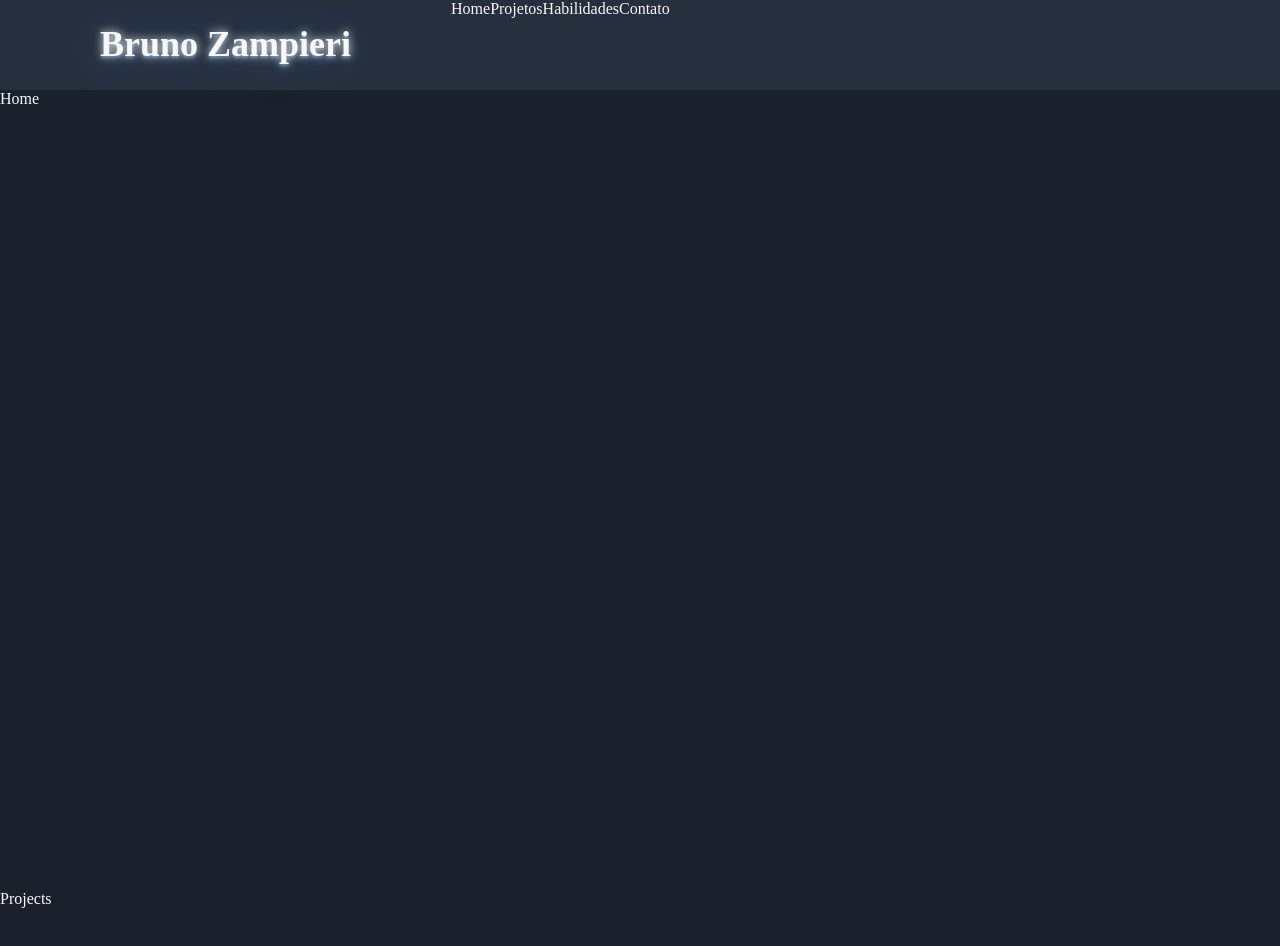
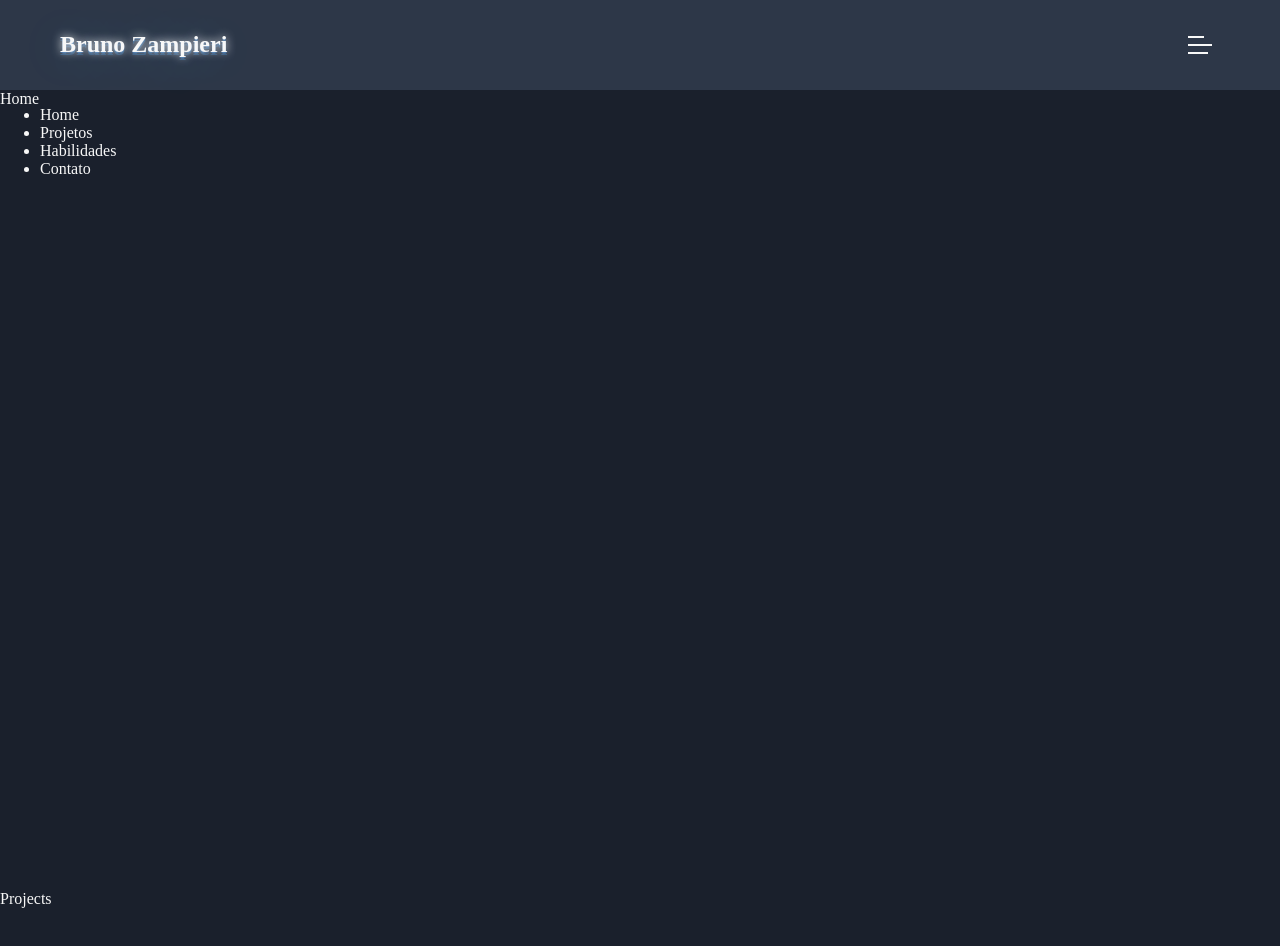
Before and after one commit to brunozampieri1985/bzdev, a React (Vite) app: page / in a window 1280 px wide. Shown: the top 946 px of the page. Built offline with nearby package versions, Linux system fonts and the light colour scheme; a web font is replaced by a local one.

Commit message:
first implementations

```diff
--- a/src/components/common/Logo/Logo.css
+++ b/src/components/common/Logo/Logo.css
@@ -1,7 +1,6 @@
 .logo {
    display: flex;
    align-items: center;
-   padding: 0 100px;
    font-family: Borgen;
    color: var(--theme-lo-contrast-color);
    position: relative;
@@ -19,6 +18,16 @@
    animation: glowing 5s ease-in-out infinite;
 }
 
+.logo::after {
+   content: 'Bruno Zampieri';
+   position: absolute;
+   color: var(--theme-text-color);
+   transform: translateX(-1px);
+   transform: translateY(-1px);
+   text-shadow: 0px 0px 10px var(--theme-text-color);
+   z-index: 1;
+}
+
 @keyframes glowing {
    0% {
       opacity: 0;
@@ -30,13 +39,3 @@
       opacity: 0;
    }
 }
-
-.logo::after {
-   content: 'Bruno Zampieri';
-   position: absolute;
-   color: var(--theme-text-color);
-   transform: translateX(-1px);
-   transform: translateY(-1px);
-   text-shadow: 0px 0px 10px var(--theme-text-color);
-   z-index: 1;
-}
--- a/src/components/common/Logo/Logo.tsx
+++ b/src/components/common/Logo/Logo.tsx
@@ -8,7 +8,7 @@ const Logo: React.FC<LogoProps> = ({ size }) => (
    <h1
       className="logo"
       style={{
-         fontSize: size ?? '36px',
+         fontSize: size ?? '24px',
       }}>
       Bruno Zampieri
    </h1>
--- a/src/components/common/Navbar/Navbar.css
+++ b/src/components/common/Navbar/Navbar.css
@@ -1,7 +1,89 @@
 .navbar {
     position: fixed;
     display: flex;
+    flex-direction: column;
     height: 90px;
+    max-height: 100vh;
     width: 100%;
-    background-color: var(--theme-bg-color-transparency);
+    background-color: var(--theme-bg-color-contrast);
+
 }
+
+.navbar-container {
+    display: flex;
+    width: 100%;
+    min-height: 90px;
+    max-width: var(--theme-xl-breakpoint);
+    align-items: center;
+    margin: 0 auto;
+    justify-content: space-between;
+    padding: 0 20px;
+    z-index: 999;
+    background-color: var(--theme-bg-color-contrast);
+}
+
+.navbar-menu-icon {
+    display: flex;
+    position: relative;
+    align-items: center;
+    justify-content: center;
+    width: 40px;
+    height: 40px;
+    overflow: hidden;
+    cursor: pointer;
+}
+
+.navbar-menu-icon:hover > span {
+    background-color: var(--theme-hi-contrast-color);
+}
+.navbar-menu-icon:hover > span:nth-child(1) {
+    background-color: var(--theme-hi-contrast-color);
+}
+.navbar-menu-icon:hover > span:nth-child(2) {
+    background-color: var(--theme-hi-contrast-color);
+}
+
+.navbar-menu-icon span {
+    position: absolute;
+    width: 24px;
+    height: 2px;
+    background-color: var(--theme-text-color);
+    transition: all 0.2s ease-in-out;
+}
+
+.navbar-menu-icon span:nth-child(1) {
+    position: absolute;
+    width: 20px;
+    height: 2px;
+    background-color: var(--theme-text-color);
+    transform: translateY(8px);
+    left: 8px;
+    transition: all 0.2s ease-in-out;
+
+}
+
+.navbar-menu-icon span:nth-child(2) {
+    position: absolute;
+    width: 16px;
+    height: 2px;
+    background-color: var(--theme-text-color);
+    transform: translateY(-8px);
+    left: 8px;
+    transition: all 0.2s ease-in-out;
+}
+
+.navbar-menu-icon.navbar-menu-icon-active > span:nth-child(3) {
+    transform: translateX(80px);
+}
+
+.navbar-menu-icon.navbar-menu-icon-active > span:nth-child(1) {
+    transform: rotate(-45deg);
+    background-color: var(--theme-hi-contrast-color);
+    width: 24px;
+}
+
+.navbar-menu-icon.navbar-menu-icon-active > span:nth-child(2) {
+    transform: rotate(45deg);
+    background-color: var(--theme-hi-contrast-color);
+    width: 24px;
+}
--- a/src/components/common/Navbar/Navbar.tsx
+++ b/src/components/common/Navbar/Navbar.tsx
@@ -1,16 +1,37 @@
 import './Navbar.css'
+import { useState } from 'react'
 import data from './Navbar.data'
 import { LangType, useLang } from '@context/LangContext'
 import Logo from '@components/common/Logo'
 
 const Navbar: React.FC = () => {
+   const [isOpen, setIsOpen] = useState(false)
    const { lang, changeLang } = useLang()
    return (
       <nav className="navbar">
-         <Logo />
-         {data.map((item, index) => (
-            <a key={index} href={item.url}>{item.description[lang as LangType]}</a>
-         ))}
+         <div className="navbar-container">
+            <Logo />
+            <div
+               className={`navbar-menu-icon  ${
+                  isOpen ? 'navbar-menu-icon-active' : ''
+               }`}
+               onClick={() => setIsOpen(!isOpen)}>
+               <span />
+               <span />
+               <span />
+            </div>
+         </div>
+
+            <ul className={`navbar-menu ${
+               isOpen ? 'navbar-menu-menu-active' : ''
+            }`}>
+               {data.map((item, index) => (
+                  <li className="navbar-menu-item" key={index}>
+                     <a className="navbar-menu-link" href={item.url}>{item.description[lang as LangType]}</a>
+                  </li>
+               ))}
+            </ul>
+
       </nav>
    )
 }
--- a/src/index.css
+++ b/src/index.css
@@ -6,6 +6,11 @@
   --theme-hi-contrast-color: #63B3ED;
   --theme-md-contrast-color:#3182CE;
   --theme-lo-contrast-color: #2C5282;
+
+  --theme-sm-breakpoint: 576px;
+  --theme-md-breakpoint: 768px;
+  --theme-lg-breakpoint: 992px;
+  --theme-xl-breakpoint: 1200px;
 }
 
 * {
```
